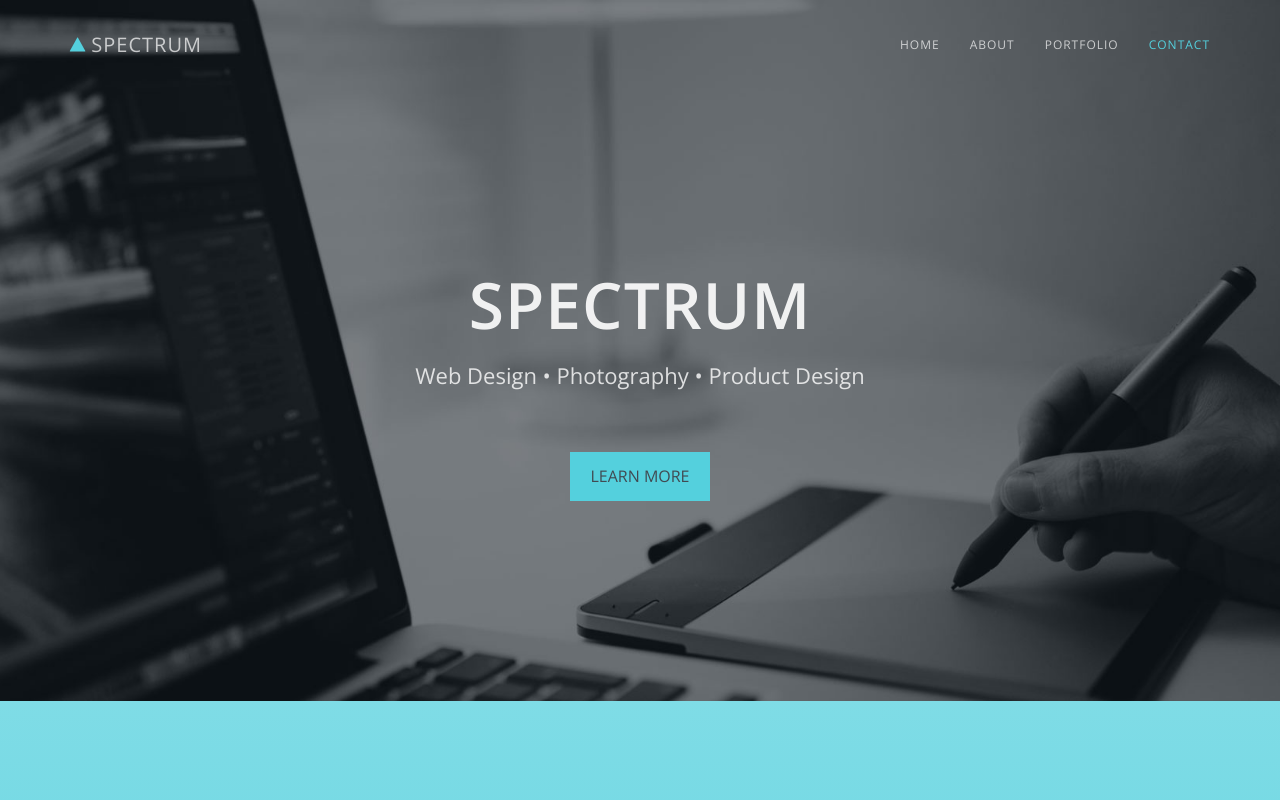
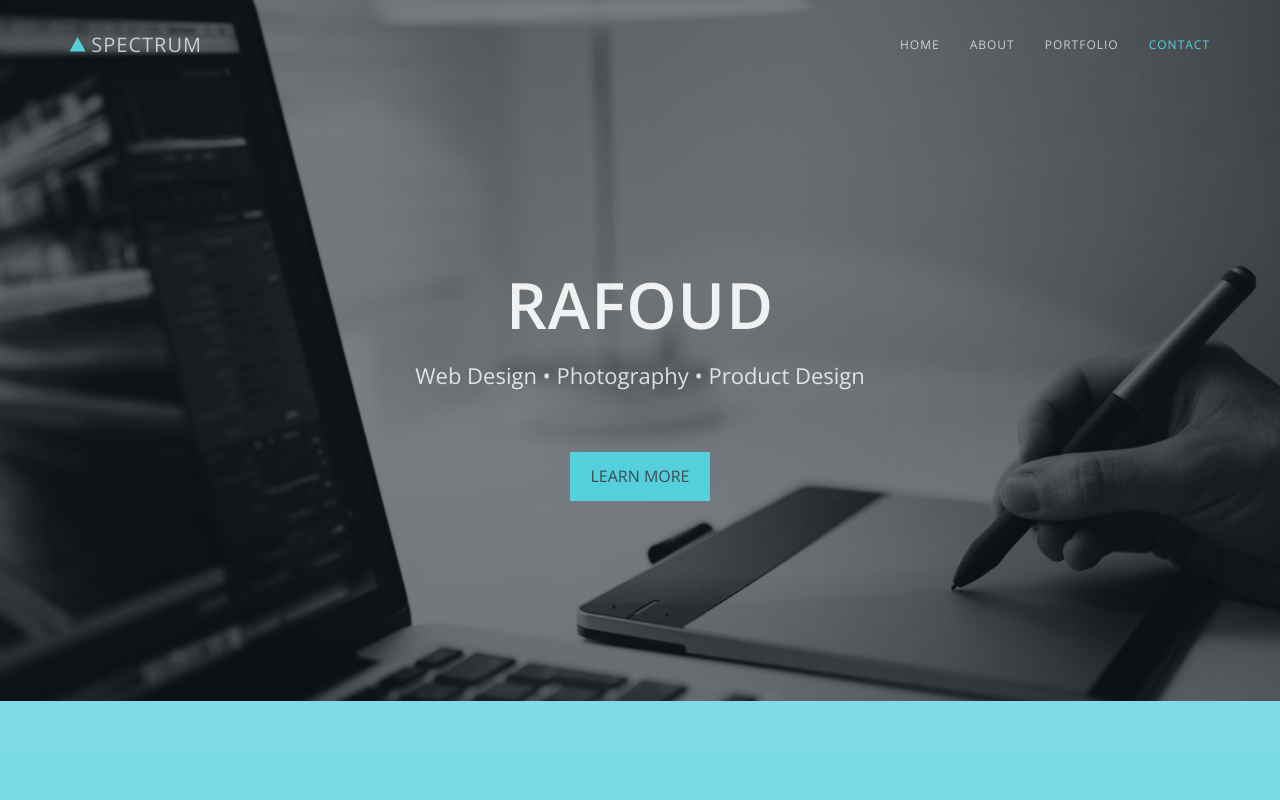
Before and after one commit to RafedTB/formi, a plain HTML site: page index.html in a window 1280 px wide. Shown: the top 800 px of the page. Drawn offline with nearby package versions, Linux system fonts and the light colour scheme.

Commit message:
Update index.html

```diff
--- a/index.html
+++ b/index.html
@@ -62,7 +62,7 @@
     <div class="container">
       <div class="row">
         <div class="intro-text">
-          <h1>Spectrum</h1>
+          <h1>Rafoud</h1>
           <p>Web Design • Photography • Product Design</p>
           <a href="#about" class="btn btn-custom btn-lg page-scroll">Learn More</a> </div>
       </div>
```
